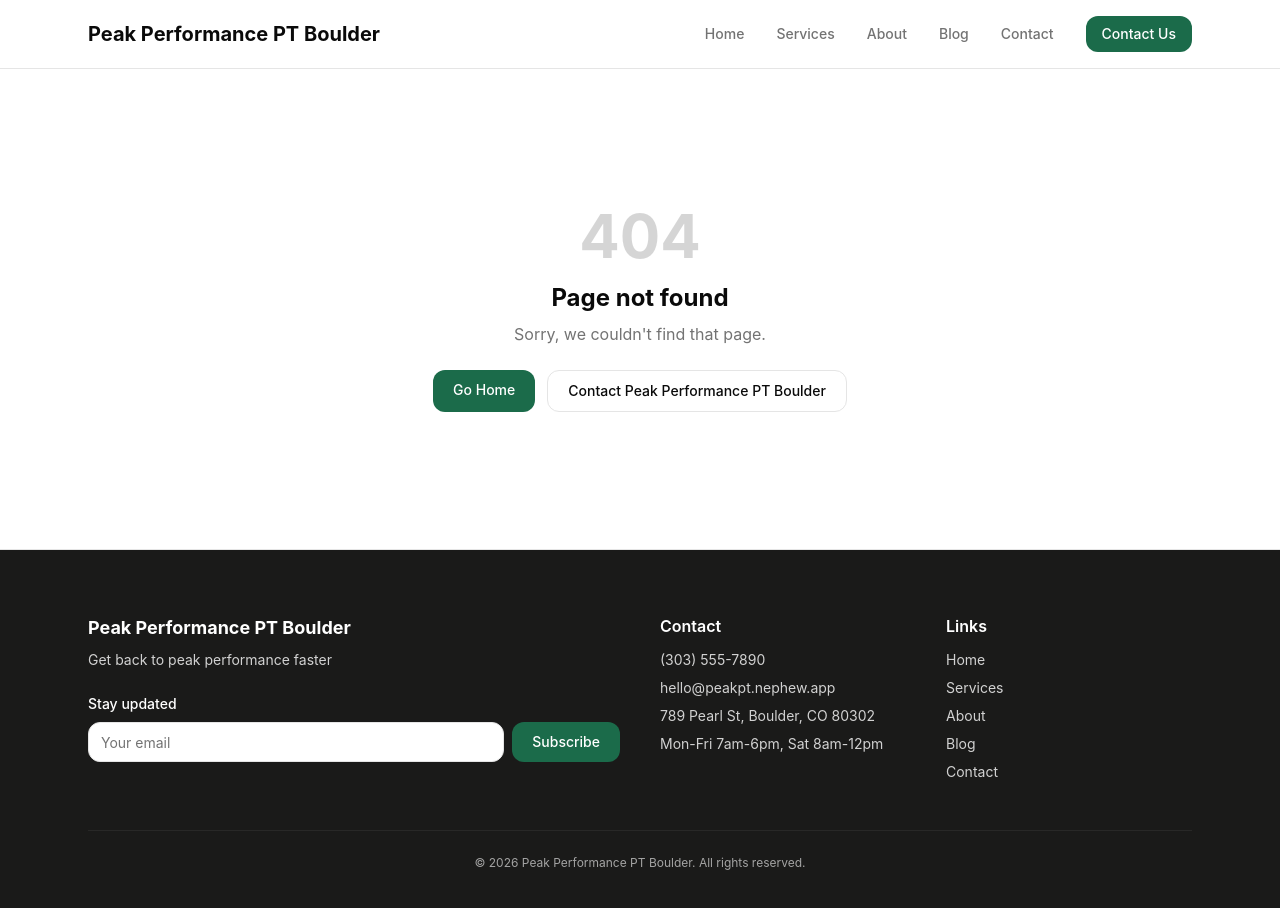
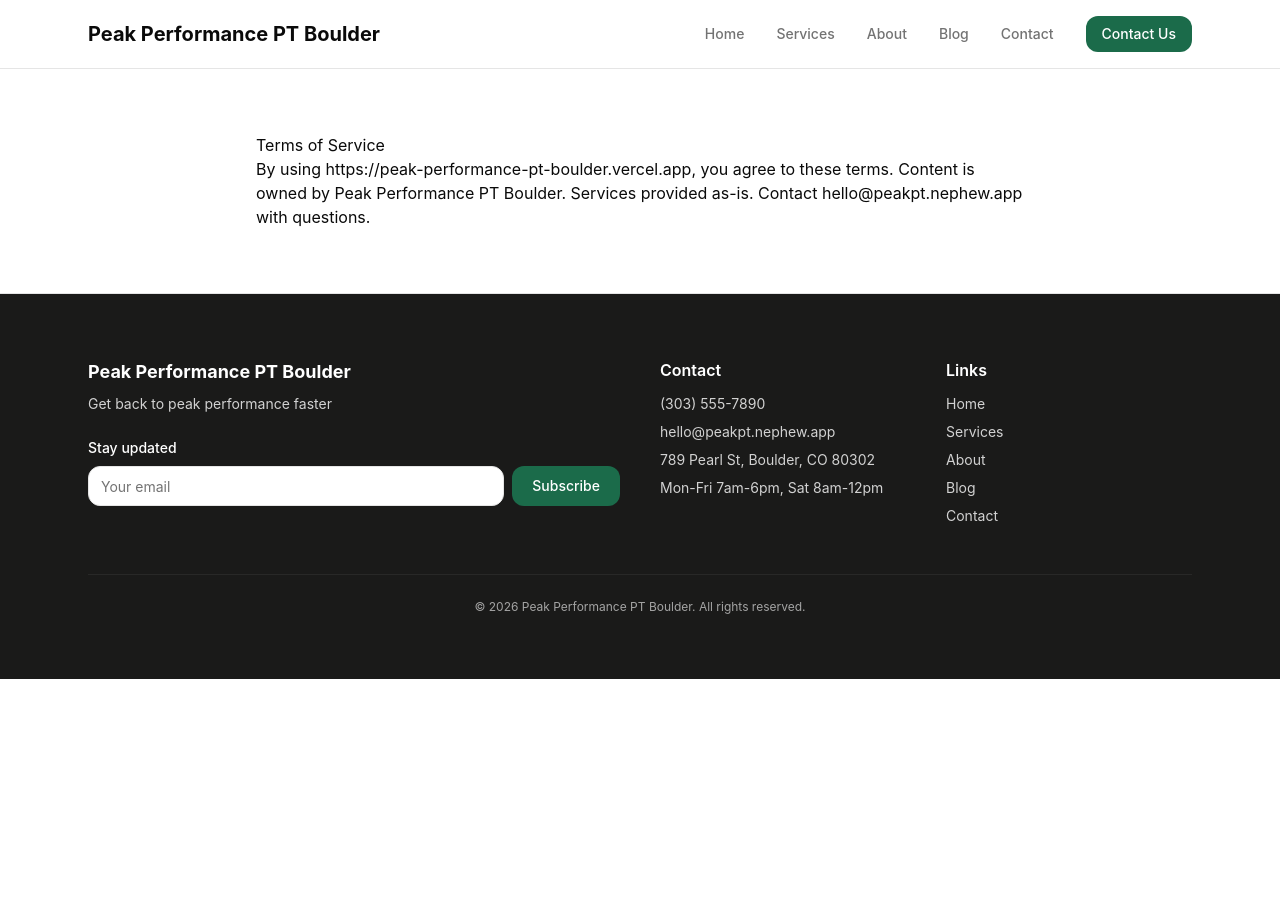
Before and after one commit to nephew-testing/peak-performance-pt-boulder, a Next.js app: page /terms in a window 1280 px wide. Before the commit this address had no page. Shown: the top 908 px of the page. After the commit the page ends 800 px from the top, so only its background shows below. Built offline with nearby package versions, Linux system fonts and the light colour scheme.

Commit message:
Initial site generation by Nephew

```diff
--- /dev/null
+++ b/src/app/terms/page.tsx
@@ -0,0 +1,3 @@
+import { siteConfig } from "@/lib/config";
+export const metadata = { title: "Terms of Service | " + siteConfig.business.name };
+export default function TermsPage() { const b = siteConfig.business; return (<main className="px-6 py-16"><div className="mx-auto max-w-3xl prose prose-lg"><h1>Terms of Service</h1><p>By using {siteConfig.seo.siteUrl}, you agree to these terms. Content is owned by {b.name}. Services provided as-is. Contact <a href={"mailto:"+b.email}>{b.email}</a> with questions.</p></div></main>); }
```
